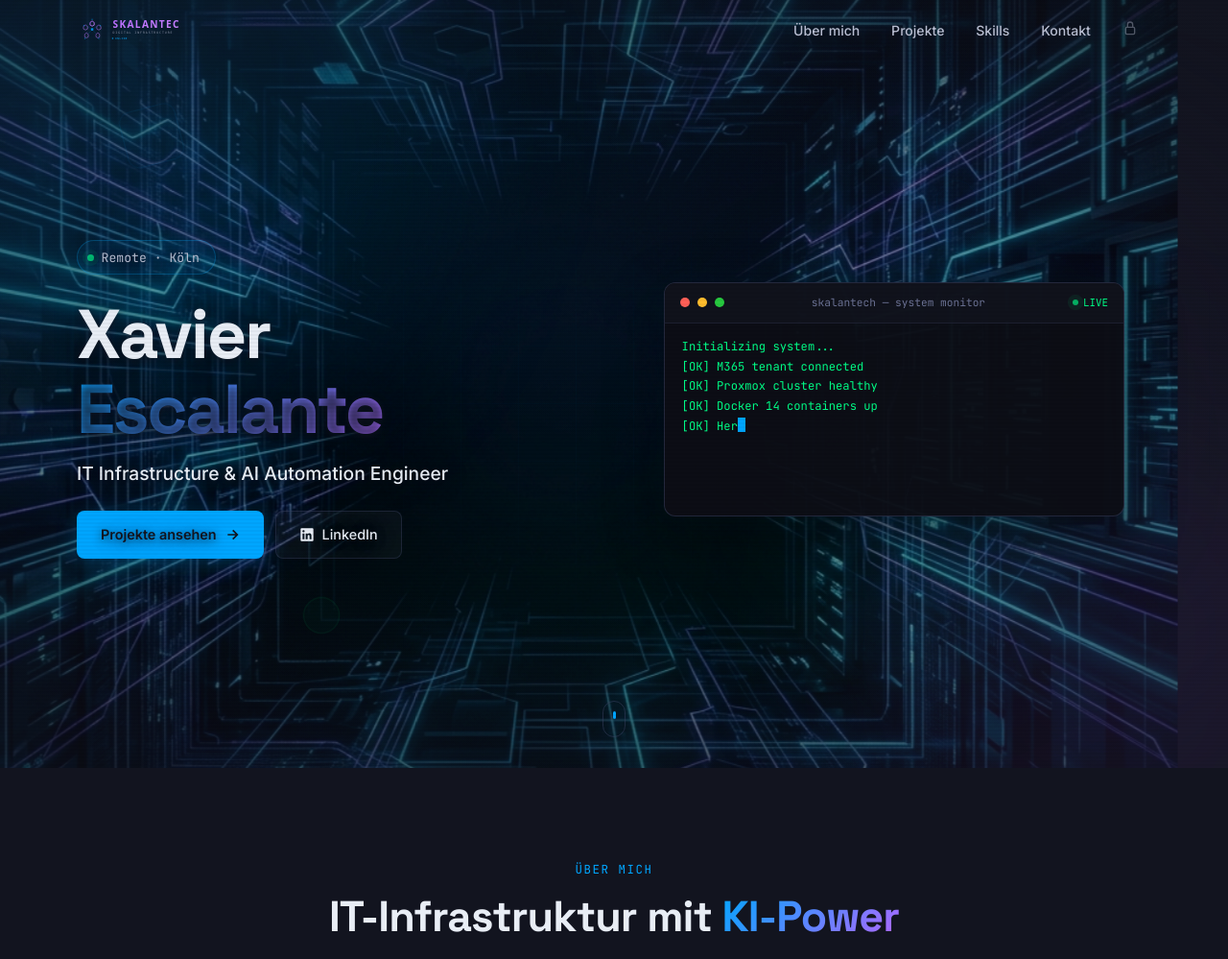
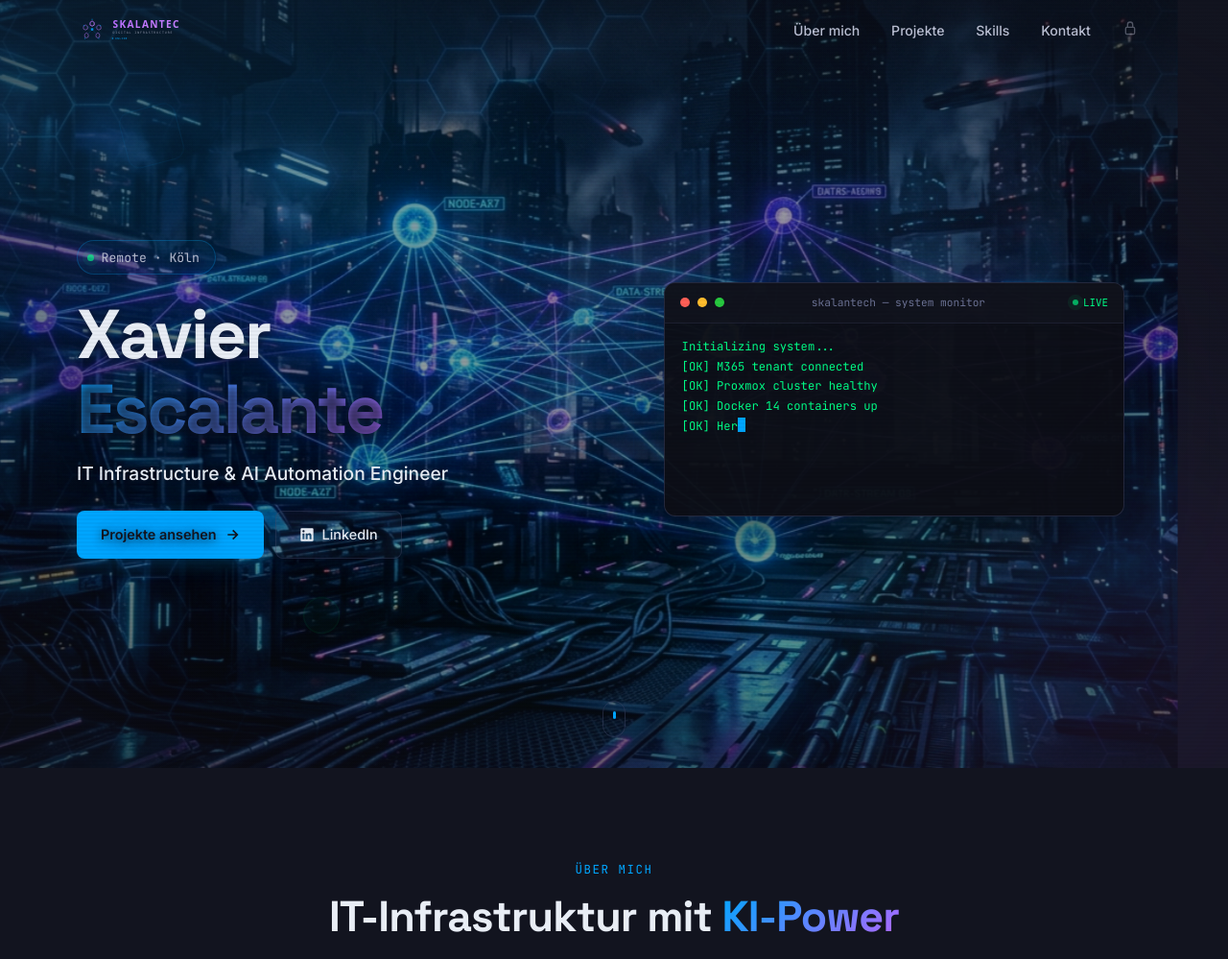
Before and after one commit to Xyesca/skalantech-hub, a Flask app: page / in a window 1280 px wide. Shown: the top 999 px of the page at 96% size. Run offline with Flask 3, Linux system fonts and the light colour scheme; data comes from the database, SQL or seed files in the repository; data that the repository does not hold is empty; some libraries are stand-ins or nearby versions.

Commit message:
feat: 4K AI-generated hero banner (Gemini Imagen via Antigravity)

```diff
--- a/app/templates/index.html
+++ b/app/templates/index.html
@@ -57,7 +57,7 @@
 <!-- ============================================================ -->
 <section class="hero scanline" id="hero">
   <div class="hero__bg">
-    <img src="{{ url_for('static', filename='img/hero_bg.png') }}" alt="" class="hero__bg-img" loading="lazy">
+    <img src="{{ url_for('static', filename='img/hero_bg.jpg') }}" alt="" class="hero__bg-img" loading="lazy">
     <div class="hero__gradient"></div>
     <div class="hero__overlay"></div>
     <div class="hero__grid"></div>
```
Also changed, not shown: app/static/img/hero_bg.jpg (added).
